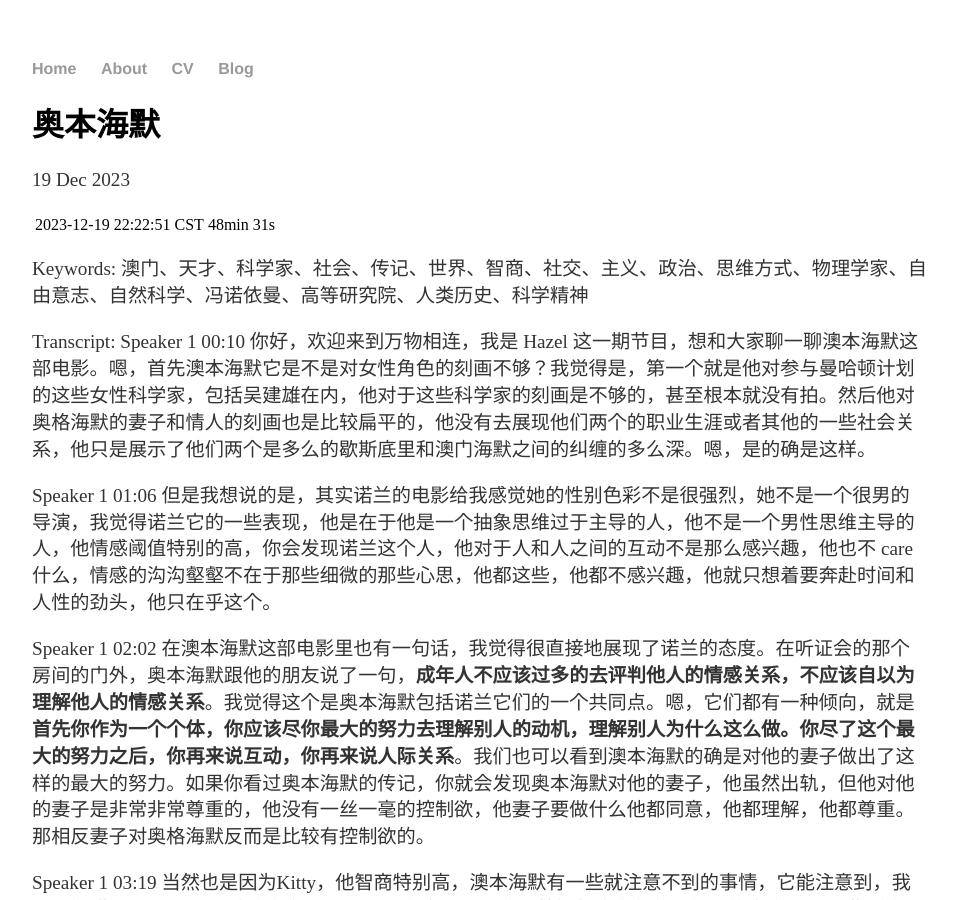
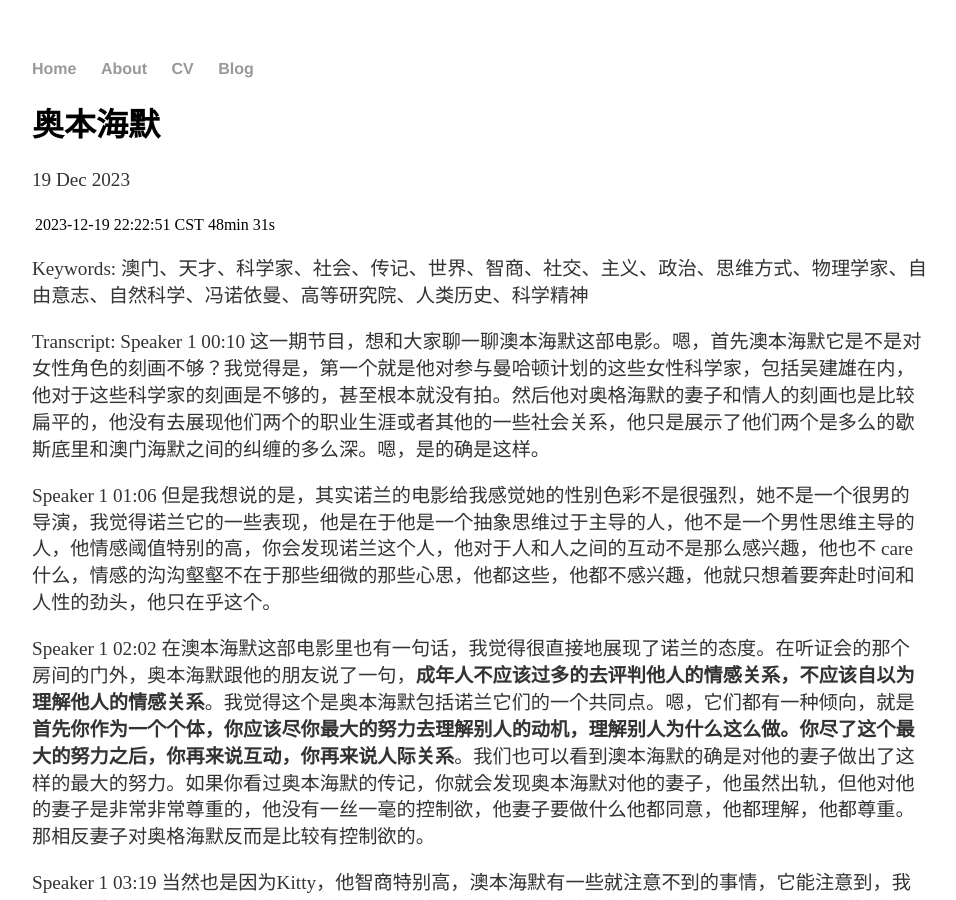
Before and after one commit to kaiagss/kaiagss.github.io, a Jekyll site: the page built from _posts/2023-12-19-Yan-site-launched.md, in a window 1280 px wide and 900 px high. Shown: the whole window, without its empty margins (160-1116 px from the left). Built offline with Jekyll 4.4.1, drawn with Linux system fonts in a browser that asks for light colours.

Commit message:
Update 2023-12-19-Yan-site-launched.md

```diff
--- a/_posts/2023-12-19-Yan-site-launched.md
+++ b/_posts/2023-12-19-Yan-site-launched.md
@@ -11,7 +11,7 @@ Keywords:
 
 Transcript:
 Speaker 1 00:10
-你好，欢迎来到万物相连，我是 Hazel 这一期节目，想和大家聊一聊澳本海默这部电影。嗯，首先澳本海默它是不是对女性角色的刻画不够？我觉得是，第一个就是他对参与曼哈顿计划的这些女性科学家，包括吴建雄在内，他对于这些科学家的刻画是不够的，甚至根本就没有拍。然后他对奥格海默的妻子和情人的刻画也是比较扁平的，他没有去展现他们两个的职业生涯或者其他的一些社会关系，他只是展示了他们两个是多么的歇斯底里和澳门海默之间的纠缠的多么深。嗯，是的确是这样。
+这一期节目，想和大家聊一聊澳本海默这部电影。嗯，首先澳本海默它是不是对女性角色的刻画不够？我觉得是，第一个就是他对参与曼哈顿计划的这些女性科学家，包括吴建雄在内，他对于这些科学家的刻画是不够的，甚至根本就没有拍。然后他对奥格海默的妻子和情人的刻画也是比较扁平的，他没有去展现他们两个的职业生涯或者其他的一些社会关系，他只是展示了他们两个是多么的歇斯底里和澳门海默之间的纠缠的多么深。嗯，是的确是这样。
 
 Speaker 1 01:06
 但是我想说的是，其实诺兰的电影给我感觉她的性别色彩不是很强烈，她不是一个很男的导演，我觉得诺兰它的一些表现，他是在于他是一个抽象思维过于主导的人，他不是一个男性思维主导的人，他情感阈值特别的高，你会发现诺兰这个人，他对于人和人之间的互动不是那么感兴趣，他也不 care 什么，情感的沟沟壑壑不在于那些细微的那些心思，他都这些，他都不感兴趣，他就只想着要奔赴时间和人性的劲头，他只在乎这个。
```
